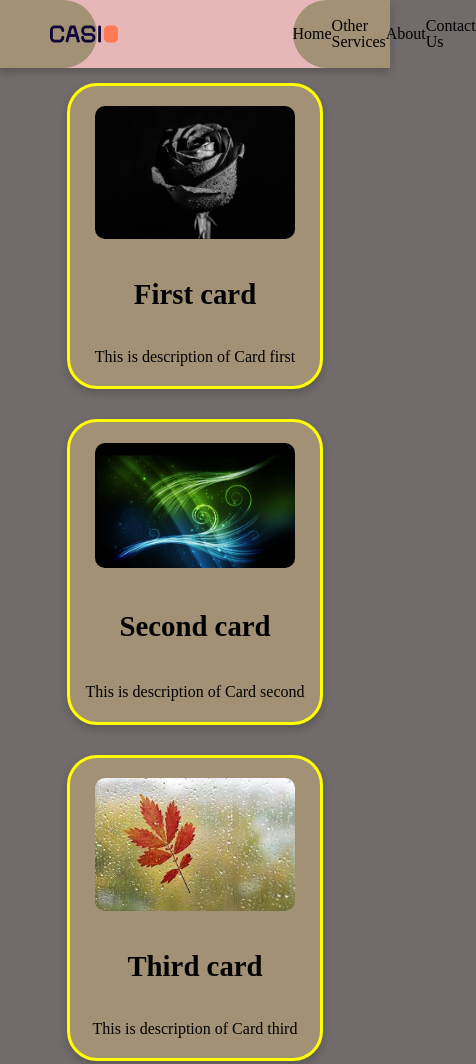
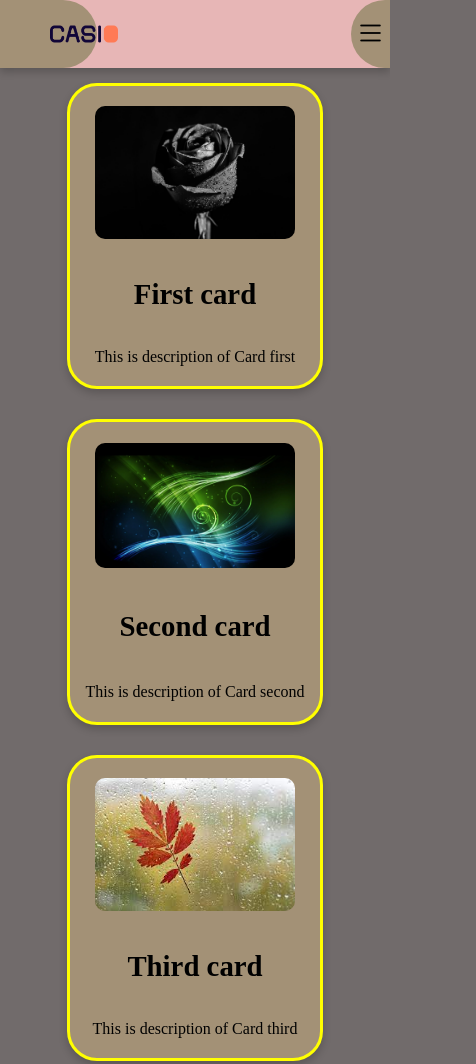
Before and after one commit to HuseynN1/Cardswebsite, a plain HTML site: page index.html in a window 390 px wide. Shown: the top 1064 px of the page, 476 px wide, since content can reach past the window. Drawn offline with nearby package versions, Linux system fonts and the light colour scheme.

Commit message:
last changed

```diff
--- a/design/style.css
+++ b/design/style.css
@@ -1,3 +1,4 @@
+
 html{
     background-color: rgba(34, 24, 24, 0.641);
 }
@@ -34,6 +35,22 @@ html{
     list-style-type: none;
     justify-content: space-around;
     font-size: 1rem;
+
+}
+i{
+    display: none;
+}
+@media screen and (max-width:1180px){
+    .navbar_list_items{
+        display: none
+    }
+    .navbar{
+        width: 10%;
+    }
+   i{
+    display: block;
+    font-size: 30px;
+   }
 }
 .navbar_list a:hover{
     color: yellow;
--- a/index.html
+++ b/index.html
@@ -5,6 +5,8 @@
     <meta http-equiv="X-UA-Compatible" content="IE=edge">
     <meta name="viewport" content="width=device-width, initial-scale=1.0">
     <title>Document</title>
+
+    <link rel="stylesheet" href="https://cdnjs.cloudflare.com/ajax/libs/bootstrap-icons/1.10.5/font/bootstrap-icons.min.css" integrity="sha512-ZnR2wlLbSbr8/c9AgLg3jQPAattCUImNsae6NHYnS9KrIwRdcY9DxFotXhNAKIKbAXlRnujIqUWoXXwqyFOeIQ==" crossorigin="anonymous" referrerpolicy="no-referrer" />
     <link rel="stylesheet" href="./design/reset.css">
     <link rel="stylesheet" href="./design/style.css">
 </head>
@@ -15,6 +17,7 @@
         </div>
         <div class="navbar">
             <ul class="navbar_list">
+                <i class="bi bi-list"></i>
                 <li class="navbar_list_items"><a href="#">Home</a></li>
                 <li class="navbar_list_items"><a href="#">Other Services</a> </li>
                 <li class="navbar_list_items"><a href="#">About</a></li>
@@ -66,5 +69,6 @@
         <p>This is description of Card first eigths</p>
     </div>
 </section>
+
 </body>
 </html>
```
